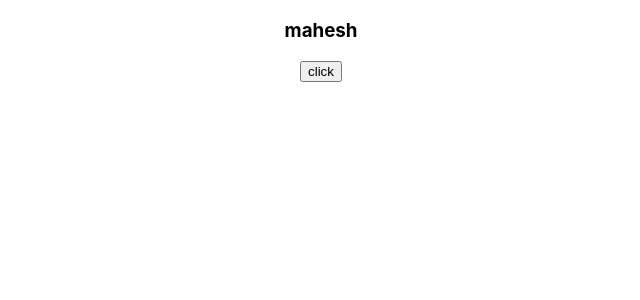
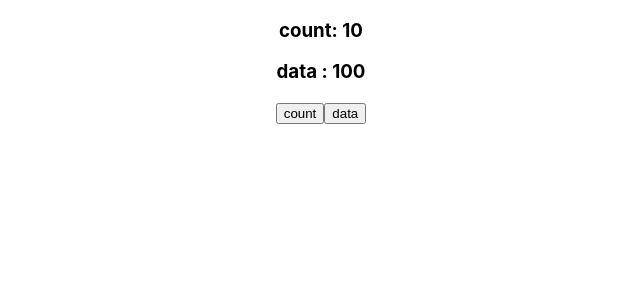
Before and after one commit to maheshnarute/Beginning-of-React, a React (Create React App) app: page / in a window 1280 px wide. Shown: the top 300 px of the page, without its empty margins (319-959 px from the left). Built offline with nearby package versions, Linux system fonts and the light colour scheme.

Commit message:
useEffect

```diff
--- a/src/App.js
+++ b/src/App.js
@@ -15,12 +15,13 @@
 import GetInputBox from './youtub/GetInputBox';
 import HideShow from './youtub/HideShow';
 import Form from './youtub/Form';
-import UseStateExample from './youtub/UseStateExample';
+import UseEffectExample from './youtub/UseEffectExample';
+// import UseStateExample from './youtub/UseStateExample';
 
 function App() {
   return (
     <div className="App">
-      <UseStateExample/>
+      {/* <UseStateExample/> */}
 {/* <ConditionRedering/> */}
 {/* <ListName/> */}
 {/* <Styling display={true}/>
@@ -31,7 +32,7 @@
 {/* <HideShow/> */}
 {/* <Form/> */}
 
-
+<UseEffectExample/>
       {/* <EventBind/> */}
       {/* <FunctionClick1 /> */}
       {/* <Greate name="mahesh" >
--- /dev/null
+++ b/src/youtub/UseEffectExample.js
@@ -0,0 +1,28 @@
+// import { useState } from "react"
+import React, {useEffect, useState} from 'react'
+
+function UseEffectExample(props) {
+    const [count ,setCount]=useState(10)
+    const [data ,setData]=useState(100)
+    console.log(count)
+    const incrementCount = () => {
+        console.log(count)
+        console.log('mahesh')
+        setCount(count + 1);
+      };
+      useEffect(()=>{
+        // alert('print')
+        console.log("narute ")
+        console.log(data)
+      },[data])
+  return (
+    <div>
+       <h3>count: {count}</h3>
+       <h3>data : {data}</h3>
+       <button onClick={incrementCount}>count</button>
+      <button onClick={() => setData(data + 1)}>data</button>
+    </div>
+  )
+}
+
+export default UseEffectExample
```
